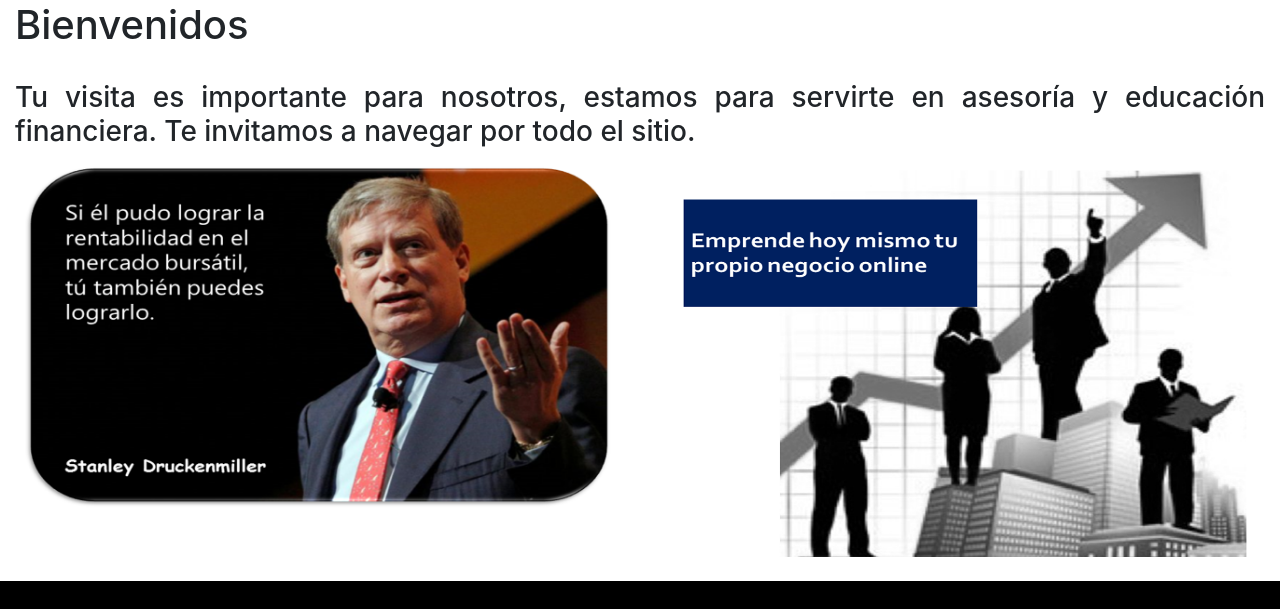
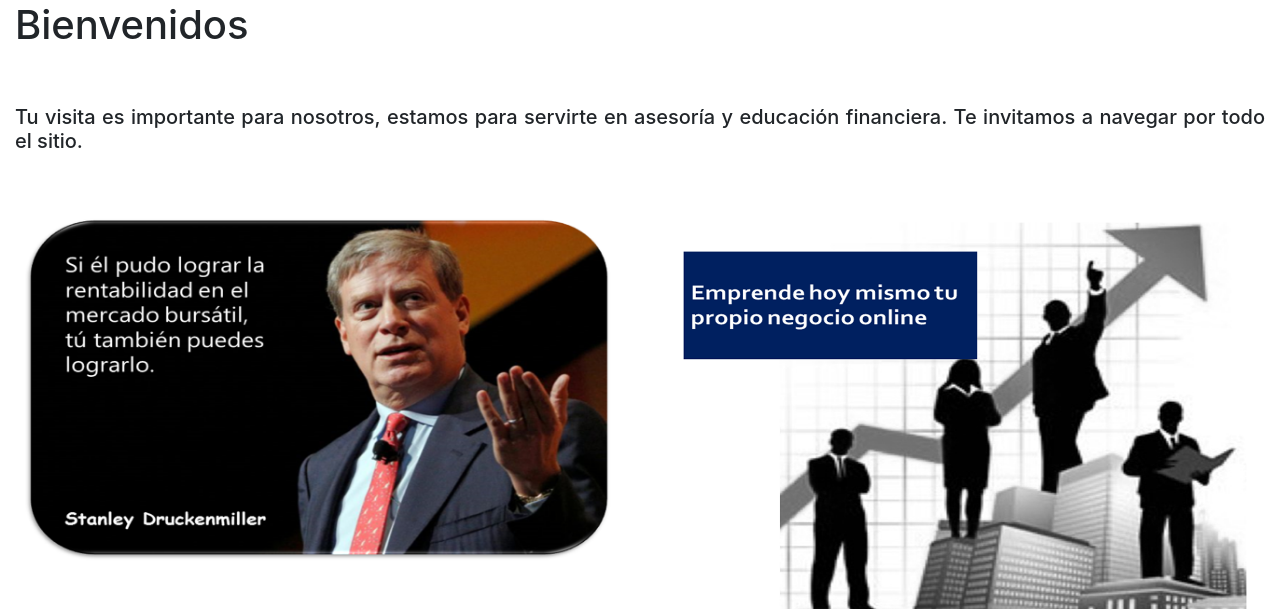
Before and after one commit to Ramiro92/Profits, a PHP site: page / in a window 1280 px wide. Shown: the part 658-1267 px from the top of the page. Run offline with PHP 8.4, Linux system fonts and the light colour scheme.

Commit message:
modificaciones pequeñas

```diff
--- a/index.php
+++ b/index.php
@@ -21,20 +21,25 @@
  		<div class="col-md-12">
  			<h1>Bienvenidos</h1>
  			<br>
- 			<h3 class="text-justify">Tu visita es importante para nosotros, estamos para servirte en asesoría y educación financiera.
+ 			<br>
+ 			<h5 class="text-justify">Tu visita es importante para nosotros, estamos para servirte en asesoría y educación financiera.
 Te invitamos a navegar por todo el sitio.
-</h3>
+</h5>
 		</div>
-		<br>
 		<div class="col-md-6">
+			<br>
+			<br>
 			<img src="IMG/para enlazar con el curso.png" class="img-fluid" alt="Responsive image">
 		</div>
 		<div class="col-md-6">
+			<br>
+			<br>
 			<img src="IMG/para enlazar con los brokers.png" class="img-fluid" alt="Responsive image">
 		</div>
 		</div>
 		</div>
 </header>
+<br>
 <br>
  		<?php
  			include("footer.php");
```
